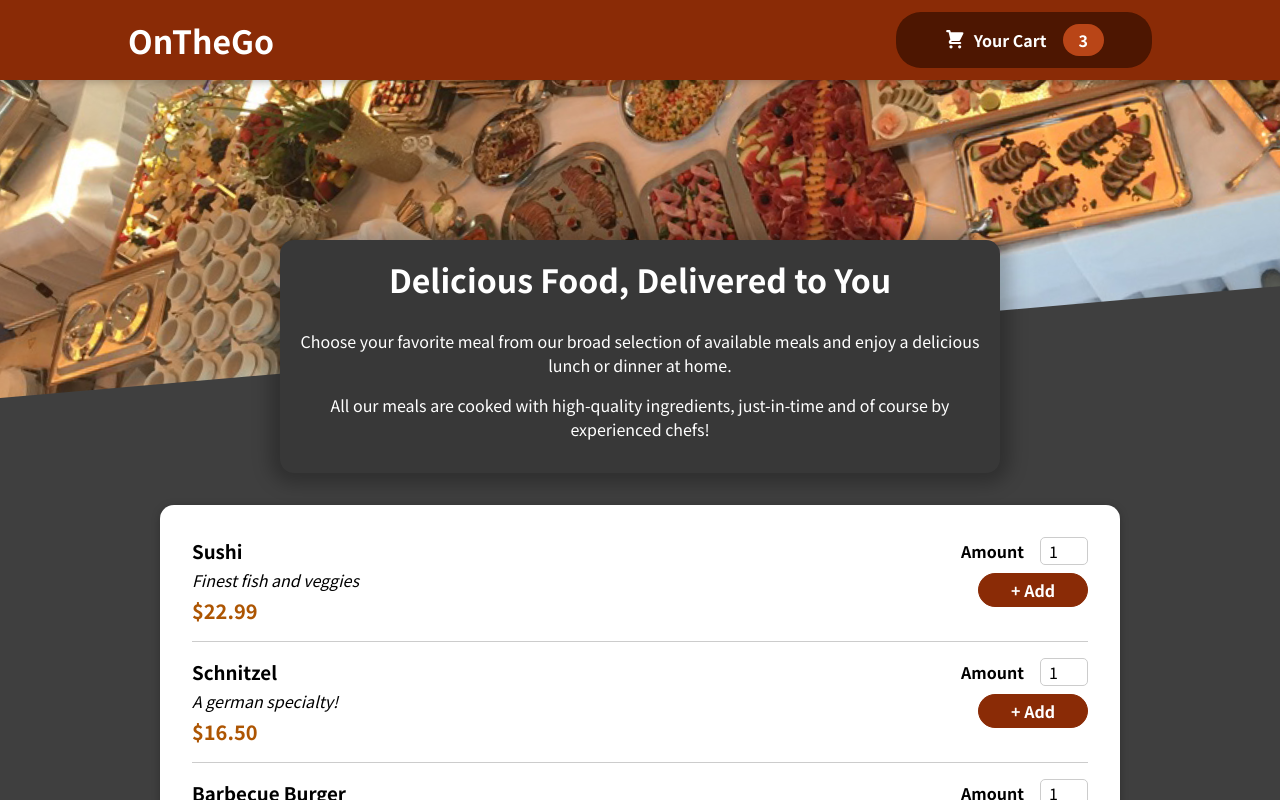
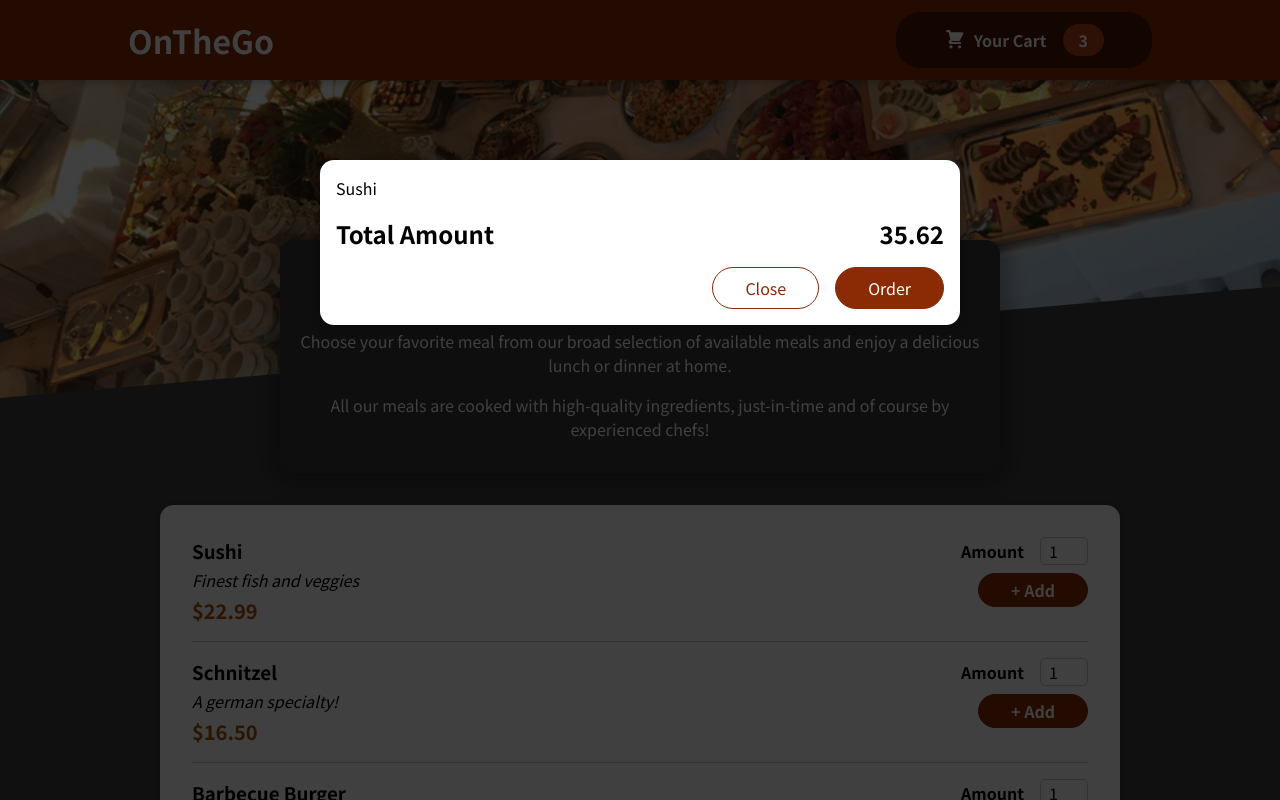
Before and after one commit to MikeJakuszewski/React-Restaurant-App, a React (Create React App) app: page / in a window 1280 px wide. Shown: the top 800 px of the page. Built offline with nearby package versions, Linux system fonts and the light colour scheme.

Commit message:
added modal and overlays

```diff
--- a/public/index.html
+++ b/public/index.html
@@ -28,6 +28,7 @@
   </head>
   <body>
     <noscript>You need to enable JavaScript to run this app.</noscript>
+    <div id="overlays"></div>
     <div id="root"></div>
     <!--
       This HTML file is a template.
--- a/src/App.js
+++ b/src/App.js
@@ -1,10 +1,12 @@
 import React from "react";
 import Header from "../src/Components/Layout/Header";
 import Meals from "./Components/Meals/Meals";
+import Cart from "./Components/Cart/Cart";
 
 function App() {
   return (
     <React.Fragment>
+      <Cart />
       <Header />
       <main>
         <Meals />
--- a/src/Components/Cart/Cart.js
+++ b/src/Components/Cart/Cart.js
@@ -1,8 +1,9 @@
+import Modal from "../UI/Modal";
 import classes from "./Cart.module.css";
 
 const Cart = (props) => {
   const cartItems = (
-    <ul className={classes["card-list"]}>
+    <ul className={classes["cart-items"]}>
       {[{ id: "c1", name: "Sushi", amount: 2, price: 12.99 }].map((item) => (
         <li>{item.name}</li>
       ))}
@@ -10,7 +11,7 @@ const Cart = (props) => {
   );
 
   return (
-    <div>
+    <Modal>
       {cartItems}
       <div className={classes.total}>
         <span> Total Amount</span>
@@ -20,7 +21,7 @@ const Cart = (props) => {
         <button className={classes["button--alt"]}>Close</button>
         <button className={classes.button}>Order</button>
       </div>
-    </div>
+    </Modal>
   );
 };
 
--- /dev/null
+++ b/src/Components/UI/Modal.js
@@ -0,0 +1,32 @@
+import React from "react";
+import ReactDOM from "react-dom";
+
+import classes from "./Modal.module.css";
+
+const Backdrop = (props) => {
+  return <div className={classes.backdrop} />;
+};
+
+const ModalOverlay = (props) => {
+  return (
+    <div className={classes.modal}>
+      <div className={classes.content}>{props.children}</div>
+    </div>
+  );
+};
+
+const portalElement = document.getElementById("overlays");
+
+const Modal = (props) => {
+  return (
+    <React.Fragment>
+      {ReactDOM.createPortal(<Backdrop />, portalElement)}
+      {ReactDOM.createPortal(
+        <ModalOverlay>{props.children}</ModalOverlay>,
+        portalElement
+      )}
+    </React.Fragment>
+  );
+};
+
+export default Modal;
--- /dev/null
+++ b/src/Components/UI/Modal.module.css
@@ -0,0 +1,40 @@
+.backdrop {
+  position: fixed;
+  top: 0;
+  left: 0;
+  width: 100%;
+  height: 100vh;
+  z-index: 20;
+  background-color: rgba(0, 0, 0, 0.75);
+}
+
+.modal {
+  position: fixed;
+  top: 20vh;
+  left: 5%;
+  width: 90%;
+  background-color: white;
+  padding: 1rem;
+  border-radius: 14px;
+  box-shadow: 0 2px 8px rgba(0, 0, 0, 0.25);
+  z-index: 30;
+  animation: slide-down 300ms ease-out forwards;
+}
+
+@media (min-width: 768px) {
+  .modal {
+    width: 40rem;
+    left: calc(50% - 20rem);
+  }
+}
+
+@keyframes slide-down {
+  from {
+    opacity: 0;
+    transform: translateY(-3rem);
+  }
+  to {
+    opacity: 1;
+    transform: translateY(0);
+  }
+}
```
